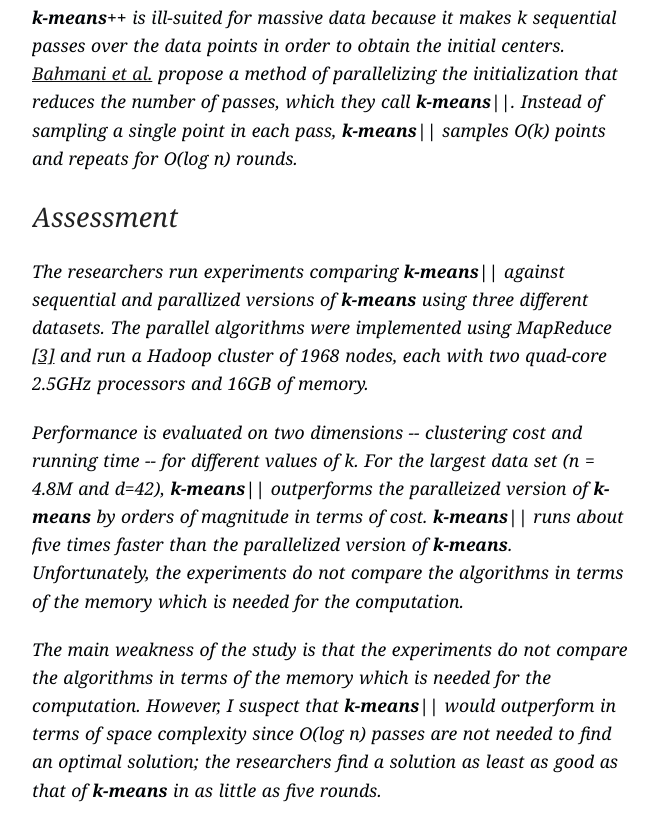
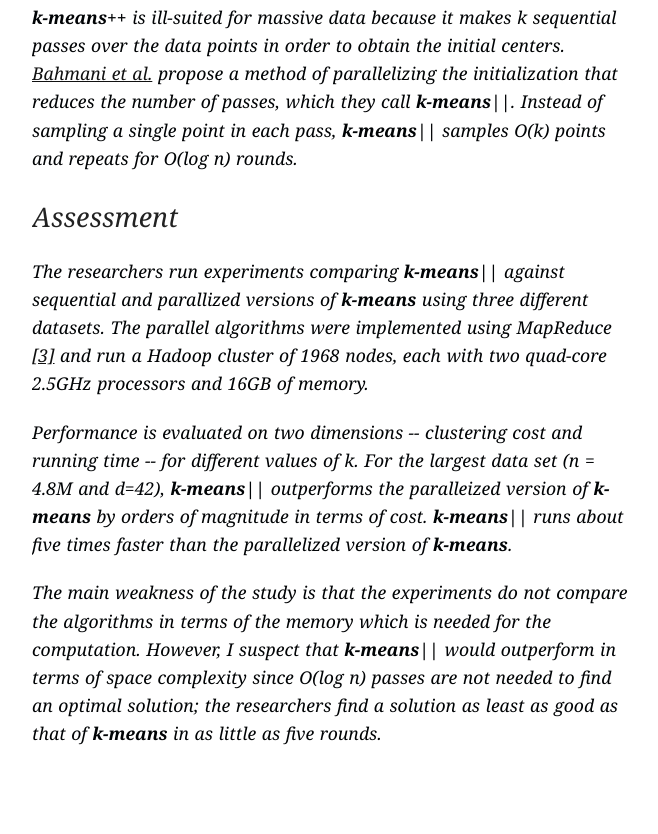
Before and after one commit to jvpoulos/fspaolo.github.com, a plain HTML site: page material/kmeans-parallel.html in a window 1280 px wide. Shown: the part 1214-2048 px from the top of the page, without its empty margins (308-966 px from the left). After the commit the page ends 1991 px from the top, so only its background shows below. Drawn offline with nearby package versions, Linux system fonts and the light colour scheme.

Commit message:
final edits

```diff
--- a/material/kmeans-parallel.html
+++ b/material/kmeans-parallel.html
@@ -96,7 +96,7 @@ for the Designated Emphasis in <a href="http://citris-uc.org/decse-organization/
 The researchers run experiments comparing <b>k-means||</b> against sequential and parallized versions of <b>k-means</b> using three different datasets. The parallel algorithms were implemented using MapReduce <a href="http://dl.acm.org/citation.cfm?id=1327492">[3]</a> and run a Hadoop cluster of 1968 nodes, each with two quad-core 2.5GHz processors and 16GB of memory.</p>
 
 <p>
-Performance is evaluated on two dimensions -- clustering cost and running time -- for different values of <i>k</i>. For the largest data set (<i>n</i> = 4.8M and <i>d</i>=42), <b>k-means||</b> outperforms the paralleized version of <b>k-means</b> by orders of magnitude in terms of cost. <b>k-means||</b> runs about five times faster than the parallelized version of <b>k-means</b>. Unfortunately, the experiments do not compare the algorithms in terms of the memory which is needed for the computation.
+Performance is evaluated on two dimensions -- clustering cost and running time -- for different values of <i>k</i>. For the largest data set (<i>n</i> = 4.8M and <i>d</i>=42), <b>k-means||</b> outperforms the paralleized version of <b>k-means</b> by orders of magnitude in terms of cost. <b>k-means||</b> runs about five times faster than the parallelized version of <b>k-means</b>.
 </p>
 
 <p>
```
